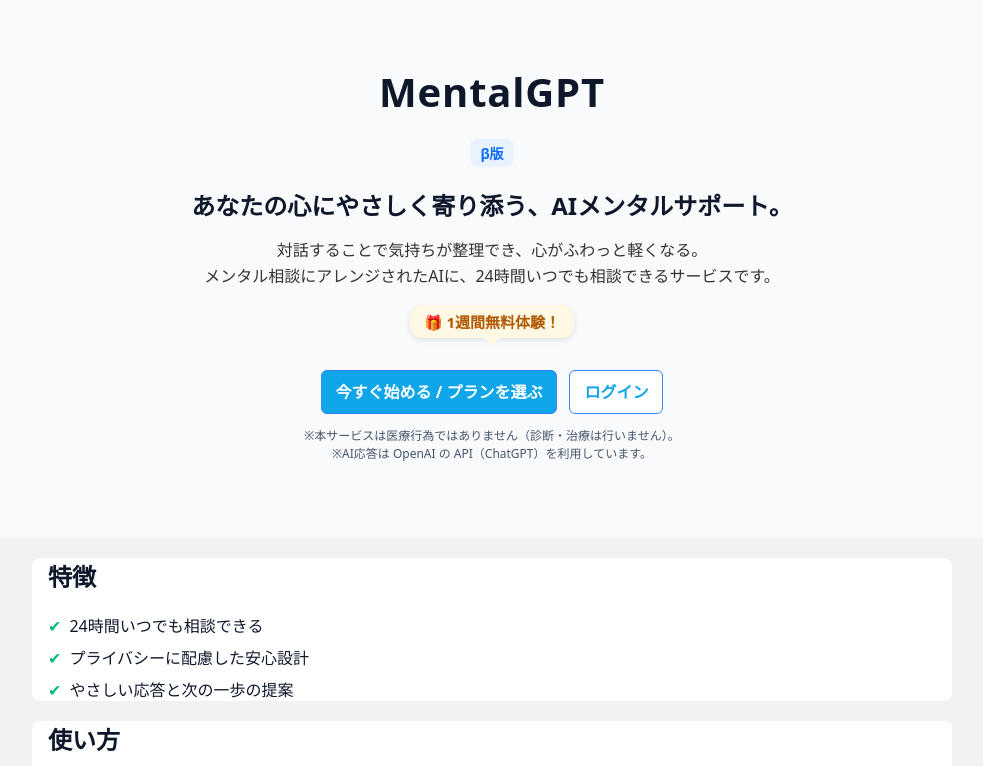
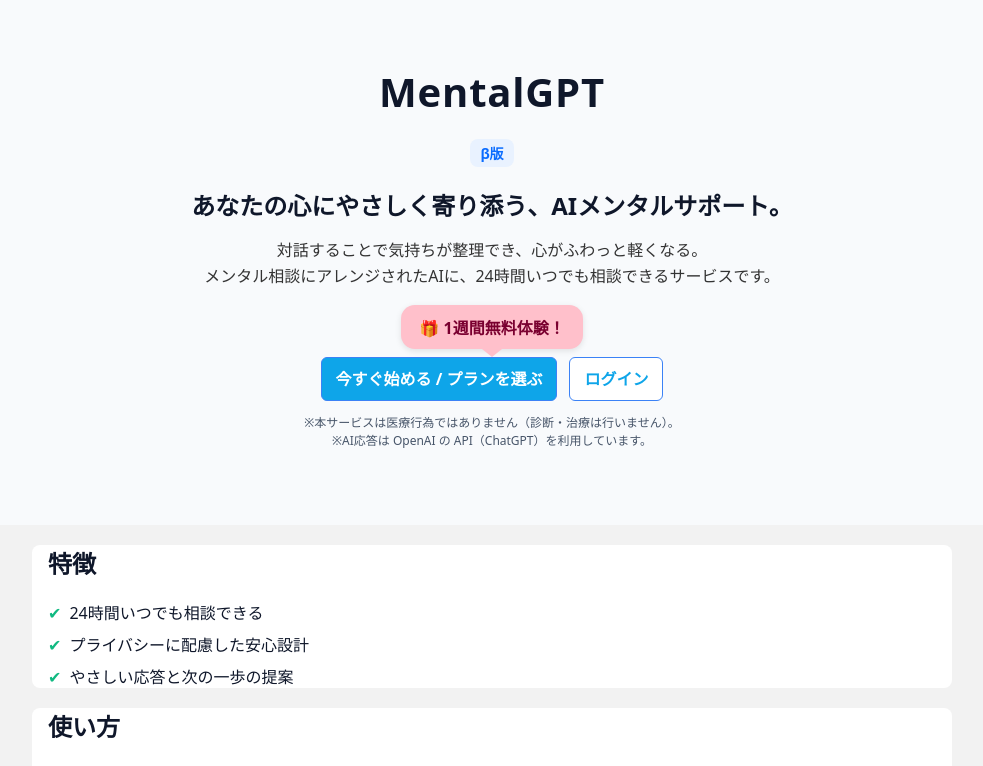
Before and after one commit to yasuhirookura/mentalgpt-react-starter, a React (Create React App) app: page / in a window 1280 px wide. Shown: the top 766 px of the page, without its empty margins (148-1131 px from the left). Built offline with nearby package versions, Linux system fonts and the light colour scheme; no server answers.

Commit message:
feat: update src/pages/LandingPage.jsx

```diff
--- a/src/pages/LandingPage.jsx
+++ b/src/pages/LandingPage.jsx
@@ -39,13 +39,13 @@ export default function LandingPage() {
           style={{
             display: "inline-block",
             position: "relative",
-            background: "#fff8e5",
-            color: "#b05a00",
+            background: "#ffc0cb",
+            color: "#7a0030",
             fontWeight: "bold",
-            borderRadius: 12,
-            padding: "6px 14px",
-            marginBottom: 12,
-            fontSize: 15,
+            borderRadius: 14,
+            padding: "10px 18px",
+            marginBottom: 4, // ← 間を詰めた
+            fontSize: 16,
             boxShadow: "0 2px 6px rgba(0,0,0,0.1)",
           }}
         >
@@ -58,15 +58,15 @@ export default function LandingPage() {
               transform: "translateX(-50%)",
               width: 0,
               height: 0,
-              borderLeft: "8px solid transparent",
-              borderRight: "8px solid transparent",
-              borderTop: "8px solid #fff8e5",
+              borderLeft: "10px solid transparent",
+              borderRight: "10px solid transparent",
+              borderTop: "8px solid #ffc0cb",
             }}
           />
         </div>
 
         {/* ---------------- CTA Buttons ---------------- */}
-        <div className="cta-row">
+        <div className="cta-row" style={{ marginTop: 4 }}>
           <Link to="/pricing" className="btn primary">
             今すぐ始める / プランを選ぶ
           </Link>
```
